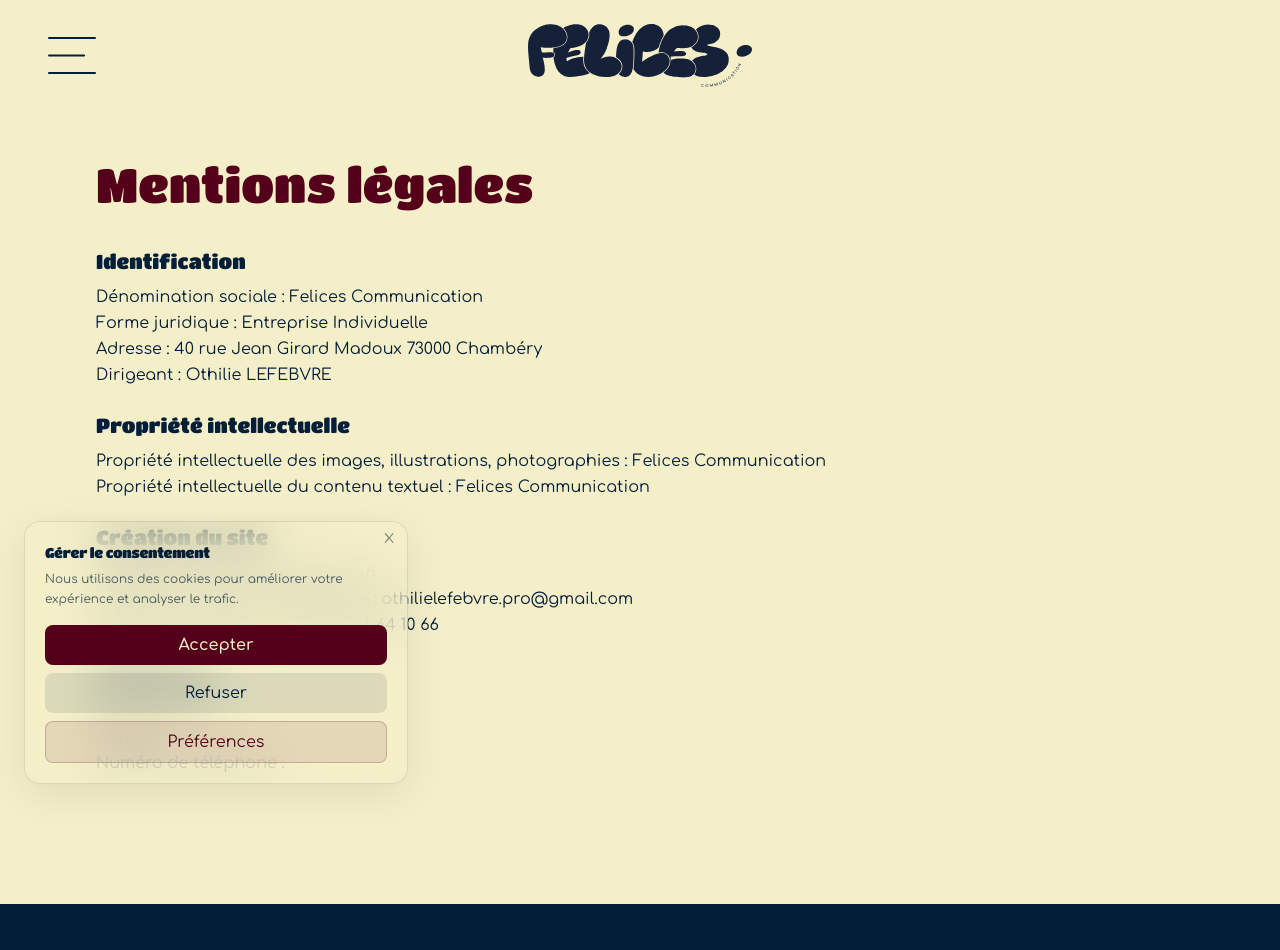
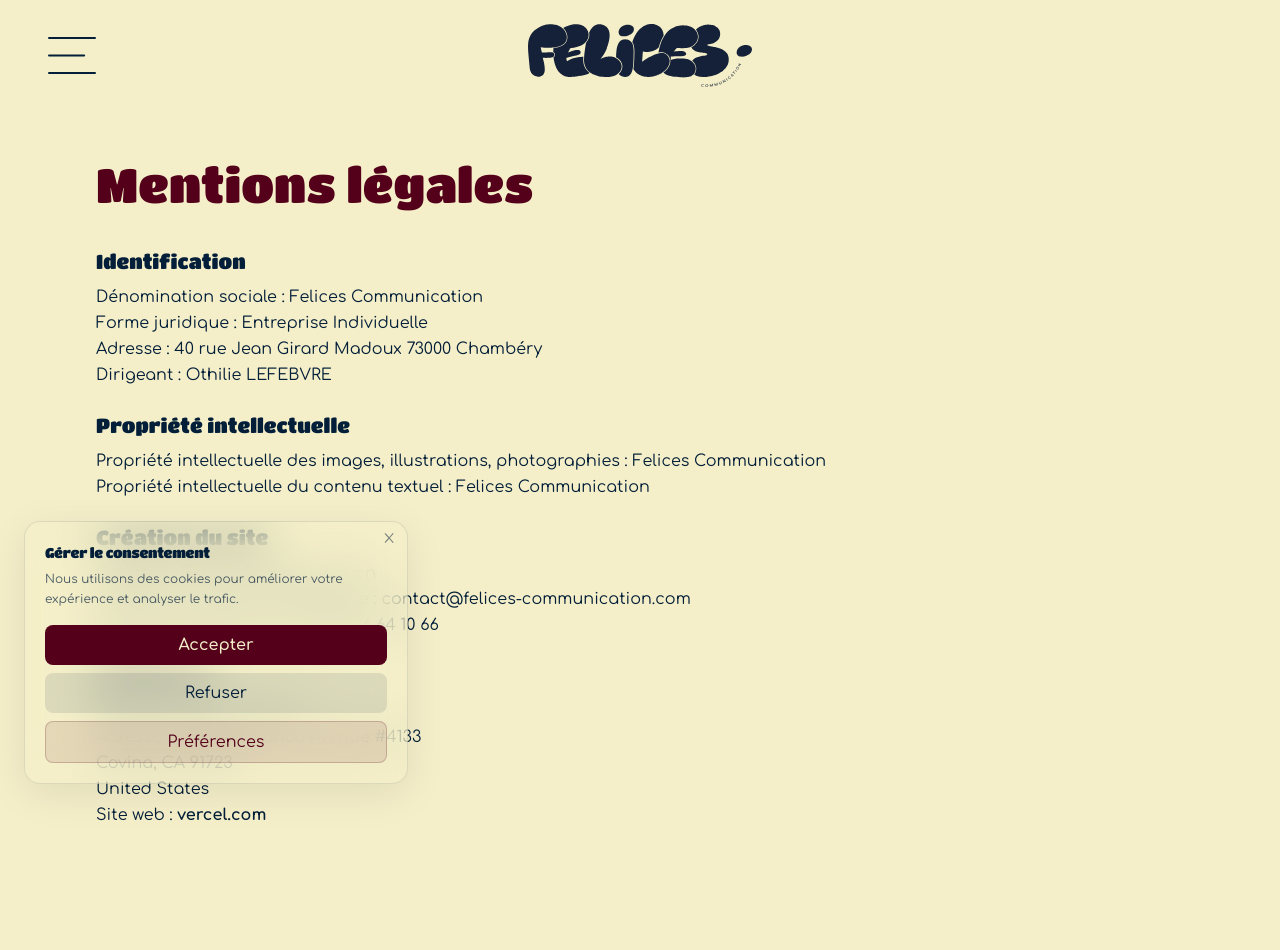
Before and after one commit to felicescommunication/felices-communication, a React (Vite) app: page /mentions-legales in a window 1280 px wide. Shown: the top 950 px of the page. Built offline with nearby package versions, Linux system fonts and the light colour scheme.

Commit message:
Mise à jour des mentions légales et de la politique de confidentialité

```diff
--- a/src/Pages/Legal/MentionsLegales.jsx
+++ b/src/Pages/Legal/MentionsLegales.jsx
@@ -28,15 +28,17 @@
           {/* Création du site */}
           <Section title="Création du site" className="break-words">
             Créateur : Felices Communication<br />
-            Adresse de courrier électronique : othilielefebvre.pro@gmail.com<br />
+            Adresse de courrier électronique : contact@felices-communication.com<br />
             Numéro de téléphone : (+33) 06 26 64 10 66
           </Section>
 
           {/* Hébergeur */}
           <Section title="Hébergeur">
-            Raison sociale :<br />
-            Adresse :<br />
-            Numéro de téléphone :
+            Raison sociale : Vercel Inc.<br />
+            Adresse : 440 N Barranca Avenue #4133<br />
+            Covina, CA 91723 <br />
+            United States <br />
+            Site web : <strong><a href="https://vercel.com" target="_blank" rel="noopener noreferrer">vercel.com</a></strong>
           </Section>
 
         </div>
--- a/src/Pages/Legal/PolitiqueConfidentialite.jsx
+++ b/src/Pages/Legal/PolitiqueConfidentialite.jsx
@@ -55,7 +55,7 @@
               </h3>
               <p className="mb-8 text-sm sm:text-base leading-relaxed">
                 Felices Communication<br />
-                Courriel de contact : othilielefebvre.pro@gmail.com
+                Courriel de contact : contact@felices-communication.com
               </p>
 
               <h3 id="formulaires" className="text-xl sm:text-2xl mt-12 mb-4 scroll-mt-30">
```
